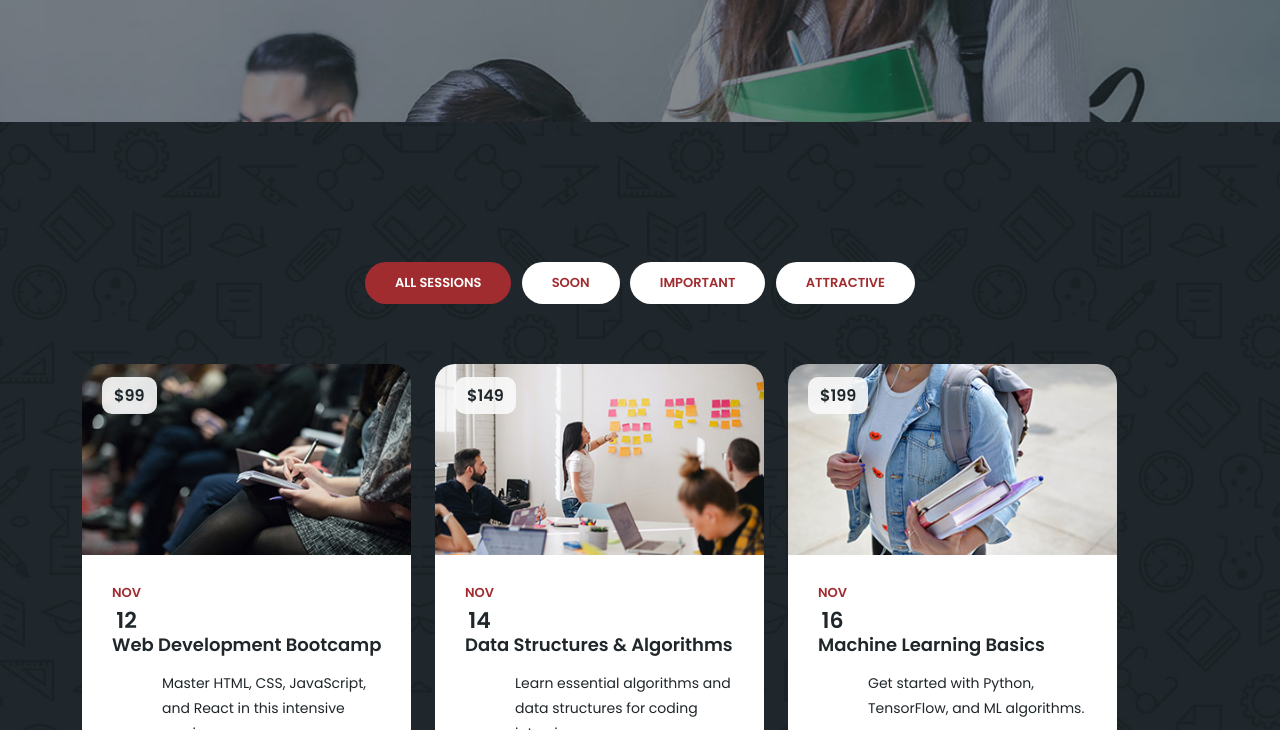
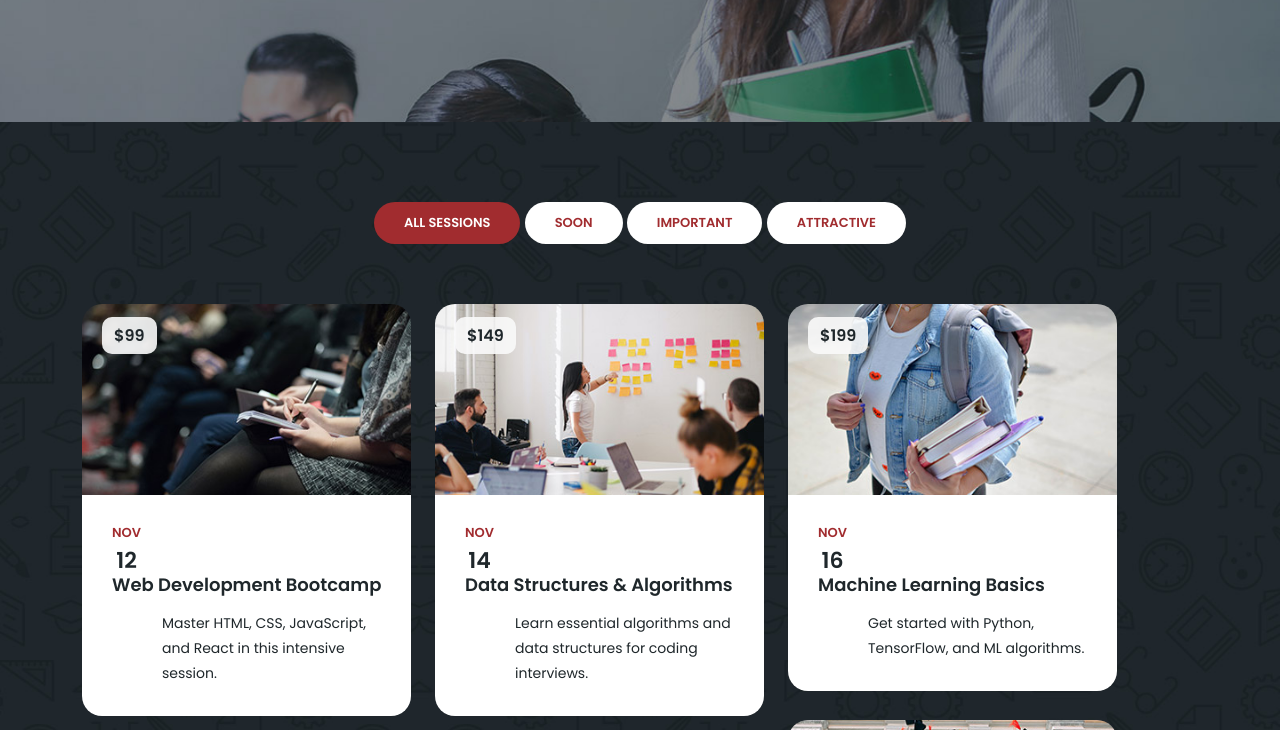
Before and after one commit to ayomideadeniran/ATech, a plain HTML site: page meetings.html in a window 1280 px wide. Shown: the part 360-1090 px from the top of the page. Drawn offline with nearby package versions, Linux system fonts and the light colour scheme.

Commit message:
making important changes

```diff
--- a/assets/css/templatemo-edu-meeting.css
+++ b/assets/css/templatemo-edu-meeting.css
@@ -1499,7 +1499,7 @@ section.meetings-page {
   background-attachment: fixed;
   background-repeat: no-repeat;
   background-size: cover;
-  padding-top: 140px;
+  padding-top: 60px;
   padding-bottom: 0px;
 }
 
@@ -1513,13 +1513,16 @@ section.meetings-page .filters li {
   color: #a12c2f;
   background-color: #fff;
   padding: 11px 30px;
+  /* padding-top: 10px; */
   display: inline-block;
   border-radius: 22px;
   font-weight: 600;
   text-transform: uppercase;
   transition: all .3s;
   cursor: pointer;
-  margin: 0px 3px;
+  /* margin: 0px 3px; */
+  margin-top: 20px;
+  /* margin-bottom: 20px; */
 }
 
 section.meetings-page .filters ul li.active,
```
